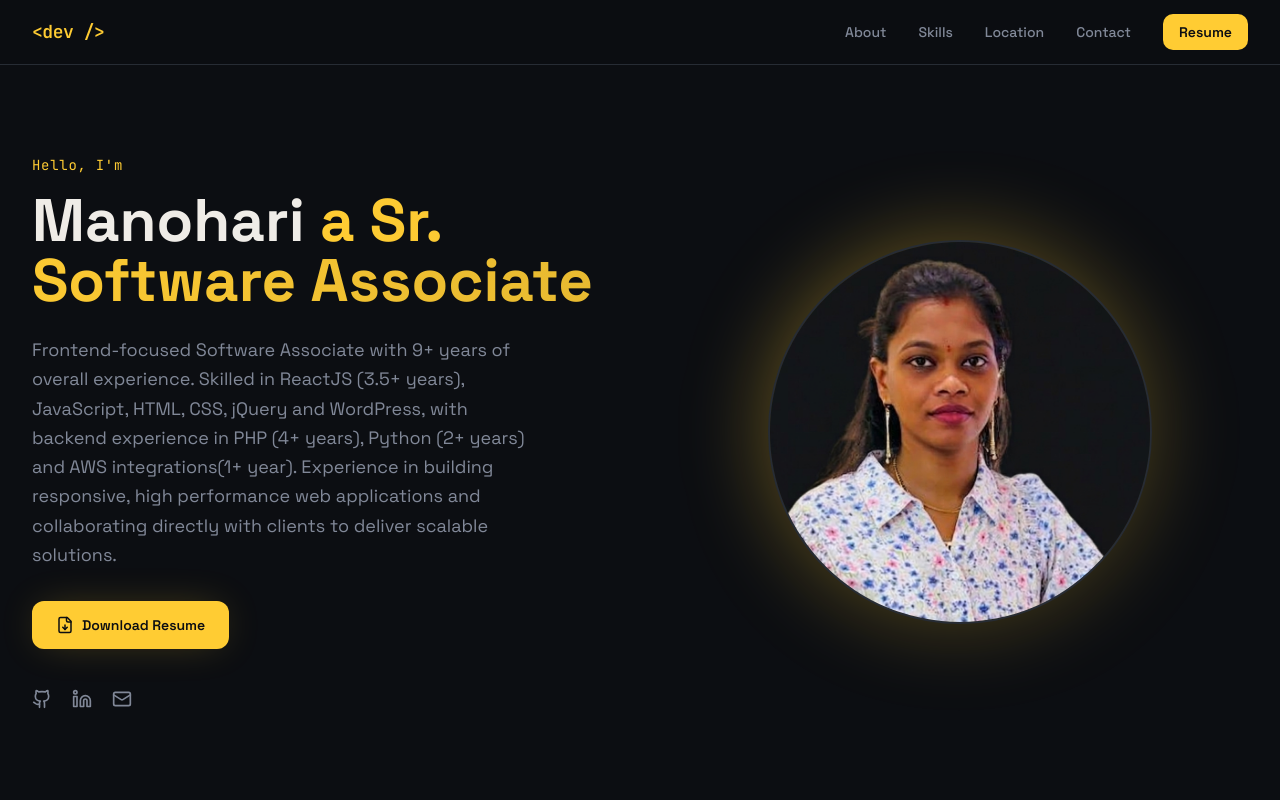
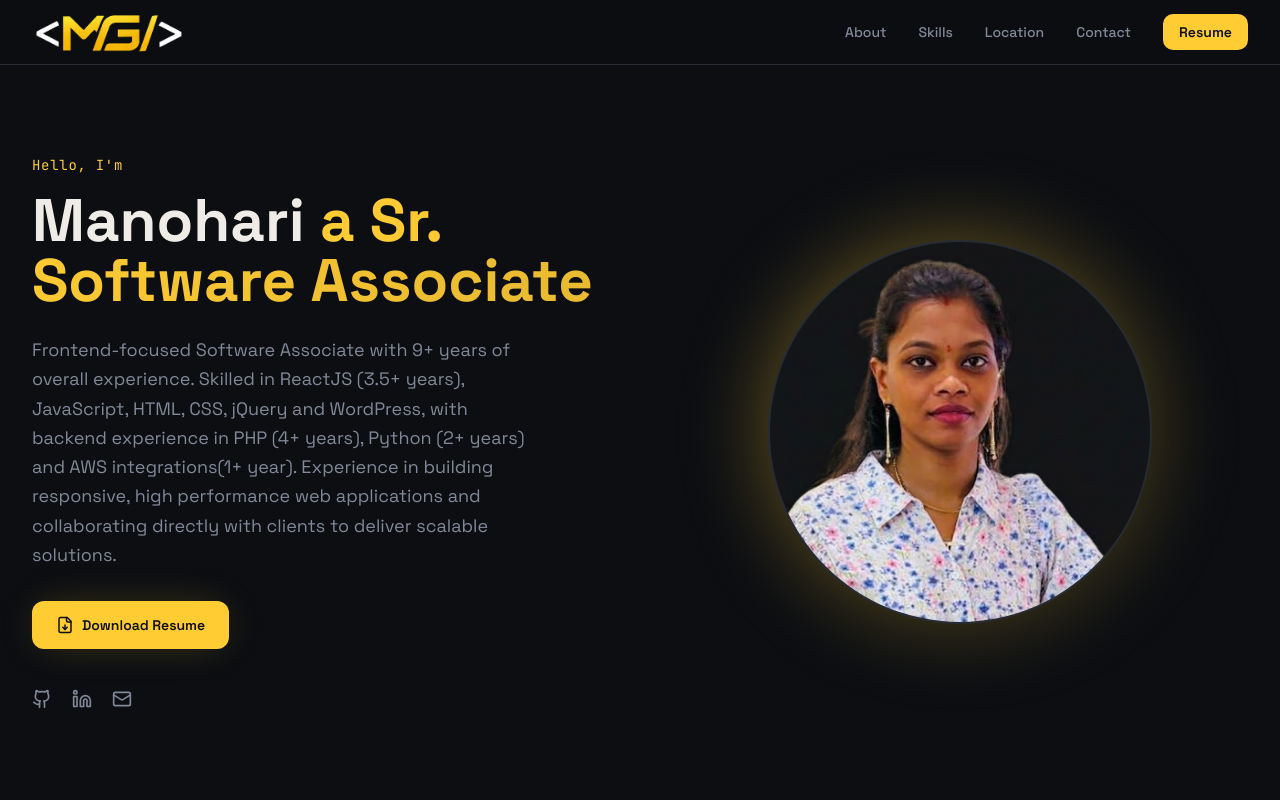
Before and after one commit to manohari1990/portfolio, a React (Vite) app: page / in a window 1280 px wide. Shown: the top 800 px of the page. Built offline with nearby package versions, Linux system fonts and the light colour scheme.

Commit message:
Logo updated

```diff
--- a/index.html
+++ b/index.html
@@ -2,7 +2,7 @@
 <html lang="en">
   <head>
     <meta charset="UTF-8" />
-    <link rel="icon" type="image/svg+xml" href="./public/vite.svg" />
+    <link rel="icon" type="image/svg+xml" href="./public/mg-logo-favicon.png" />
     <meta name="viewport" content="width=device-width, initial-scale=1.0" />
     <title>Manohari Gara</title>
   </head>
--- a/src/components/FooterSection.tsx
+++ b/src/components/FooterSection.tsx
@@ -1,8 +1,10 @@
+import logo from "../assets/mg-logo.png"
+
 const FooterSection = () => (
-  <footer id="contact" className="border-t border-border py-12">
+  <footer id="footer" className="border-t border-border py-12">
     <div className="container text-center">
-      <p className="font-mono text-sm text-primary mb-2">{"<dev />"}</p>
-      <p className="text-sm text-muted-foreground">
+      <img src={logo} width={150} style={{display:"inline"}}/>
+      <p className="text-sm text-muted-foreground mt-2">
         © {new Date().getFullYear()} Manohari Gara. Built with React & Tailwind.
       </p>
     </div>
--- a/src/components/Navbar.tsx
+++ b/src/components/Navbar.tsx
@@ -1,6 +1,7 @@
 import { Menu, X } from "lucide-react";
 import { useState } from "react";
 import resume from "../assets/Manohari_Webdev_9years.pdf"
+import logo from "../assets/mg-logo.png"
 
 const navLinks = [
   { label: "About", href: "#about" },
@@ -15,8 +16,8 @@ const Navbar = () => {
   return (
     <nav className="fixed top-0 left-0 right-0 z-50 border-b border-border bg-background/80 backdrop-blur-xl">
       <div className="container flex h-16 items-center justify-between">
-        <a href="#" className="font-mono text-lg font-semibold tracking-tight text-primary">
-          {"<dev />"}
+        <a href="/" className="font-mono text-lg font-semibold tracking-tight text-primary">
+          <img src={logo} width={150}/>
         </a>
 
         {/* Desktop */}
```
Also changed, not shown: public/mg-logo-favicon.png (added), src/assets/mg-logo.png (added).
